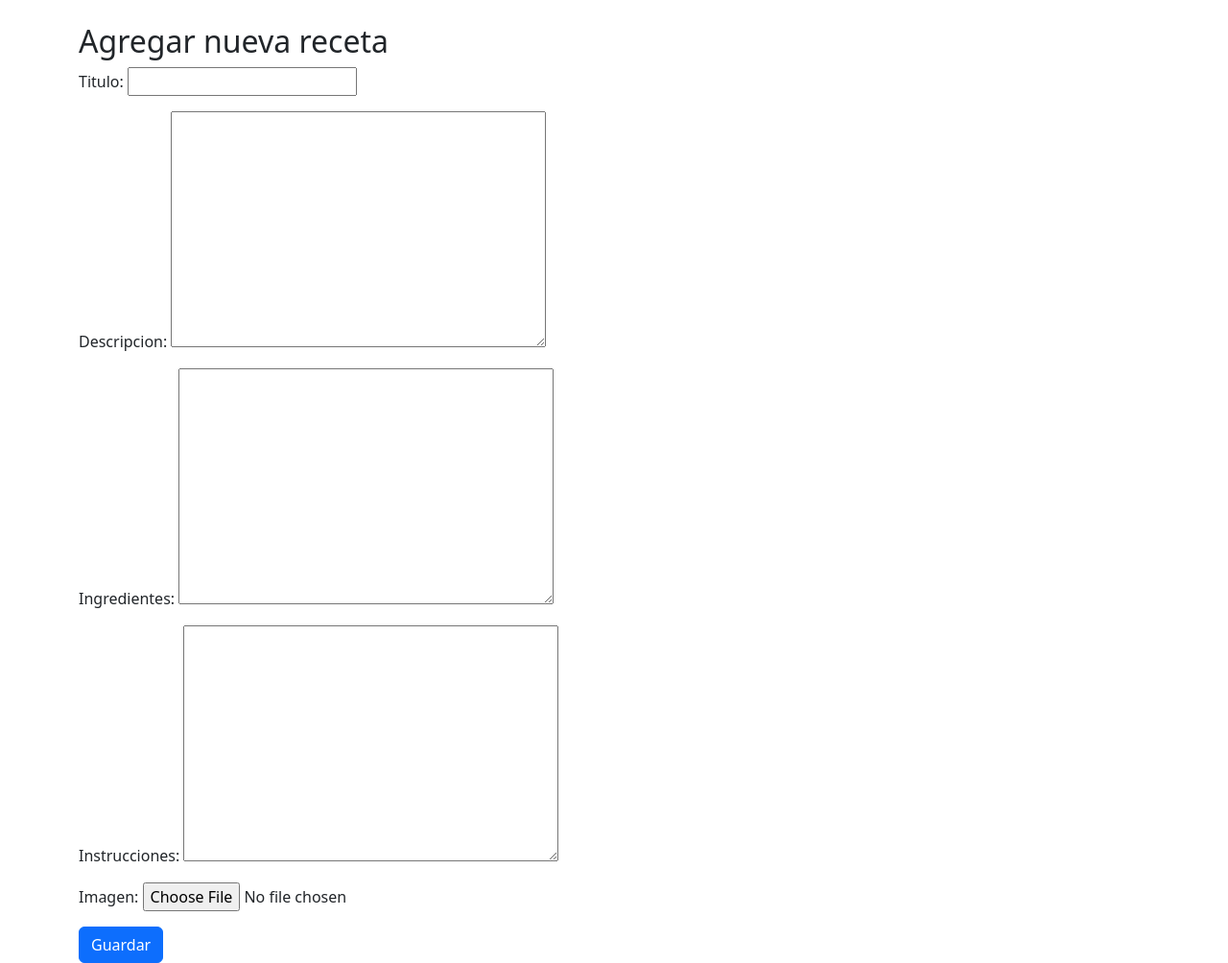
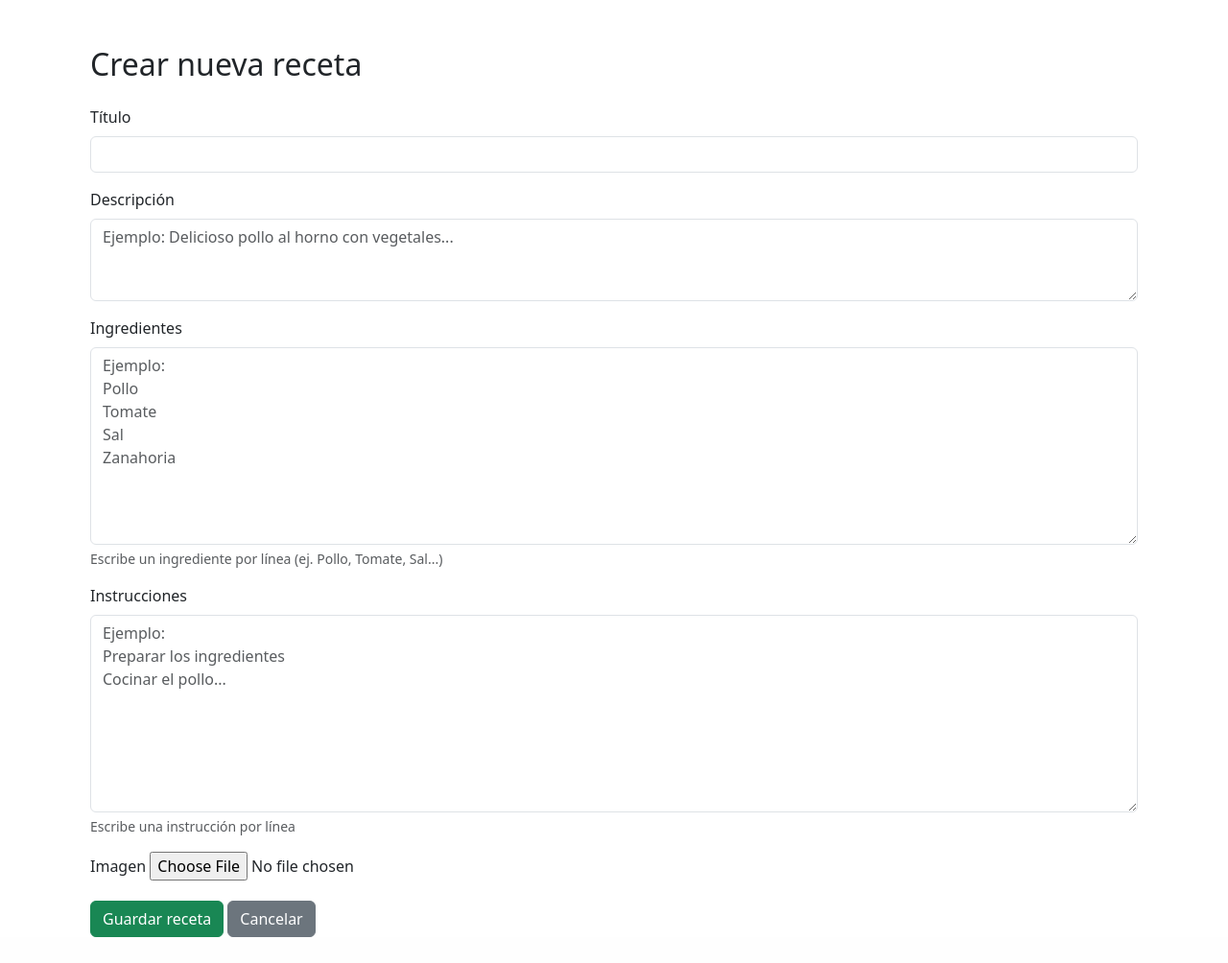
Before and after one commit to OmarVelasquezR/MiPrimerProyecto_Velasquez, a Django app: page /recetas/crear/ in a window 1280 px wide. Shown: the part 56-1060 px from the top of the page at 96% size. After the commit the page ends 1033 px from the top, so only its background shows below. Run offline with Django 5.2, Linux system fonts and the light colour scheme; the visitor is signed in with stand-in values (Sample User, id 1); some libraries are stand-ins or nearby versions.

Commit message:
Smart Food 2

```diff
--- a/config/settings.py
+++ b/config/settings.py
@@ -37,6 +37,7 @@ INSTALLED_APPS = [
     'django.contrib.sessions',
     'django.contrib.messages',
     'django.contrib.staticfiles',
+    'widget_tweaks',
     'recetas',
     'cuentas',
 ]
--- a/recetas/forms.py
+++ b/recetas/forms.py
@@ -5,3 +5,17 @@ class RecetaForm(forms.ModelForm):
     class Meta:
         model = Receta
         fields = ['titulo', 'descripcion', 'ingredientes', 'instrucciones', 'imagen']
+        widgets = {
+            'descripcion': forms.Textarea(attrs={
+                'placeholder': 'Ejemplo: Delicioso pollo al horno con vegetales...',
+                'rows': 3
+            }),
+            'ingredientes': forms.Textarea(attrs={
+                'placeholder': 'Ejemplo:\nPollo\nTomate\nSal\nZanahoria',
+                'rows': 8
+            }),
+            'instrucciones': forms.Textarea(attrs={
+                'placeholder': 'Ejemplo:\nPreparar los ingredientes\nCocinar el pollo...',
+                'rows': 8
+            }),
+        }
--- a/recetas/models.py
+++ b/recetas/models.py
@@ -1,5 +1,6 @@
 from django.db import models
 from django.utils import timezone
+from django.contrib.auth.models import User
 
 class Receta(models.Model):
     titulo = models.CharField(max_length=100)
@@ -8,6 +9,7 @@ class Receta(models.Model):
     instrucciones = models.TextField()
     imagen = models.ImageField(upload_to='recetas/', blank=True, null=True)
     fecha_creacion = models.DateTimeField(default=timezone.now)
+    autor = models.ForeignKey(User, on_delete=models.CASCADE)
 
     def __str__(self):
         return self.titulo
--- a/recetas/templates/recetas/crear_receta.html
+++ b/recetas/templates/recetas/crear_receta.html
@@ -1,12 +1,44 @@
 {% extends 'recetas/base.html' %}
+{% load static %}
+{% load widget_tweaks %}
 
-{% block title %}Crear Receta{% endblock %}
+{% block title %}Crear receta{% endblock %}
 
 {% block content %}
-<h2>Agregar nueva receta</h2>
-<form method="post" enctype="multipart/form-data">
+<div class="container mt-5">
+  <h2>Crear nueva receta</h2>
+  <form method="POST" enctype="multipart/form-data" class="mt-4">
     {% csrf_token %}
-    {{ form.as_p }}
-    <button type="submit" class="btn btn-primary">Guardar</button>
-</form>
+
+    <div class="mb-3">
+      <label for="{{ form.titulo.id_for_label }}" class="form-label">Título</label>
+      {{ form.titulo|add_class:"form-control" }}
+    </div>
+
+    <div class="mb-3">
+      <label for="{{ form.descripcion.id_for_label }}" class="form-label">Descripción</label>
+      {{ form.descripcion|add_class:"form-control" }}
+    </div>
+
+    <div class="mb-3">
+      <label for="{{ form.ingredientes.id_for_label }}" class="form-label">Ingredientes</label>
+      {{ form.ingredientes|add_class:"form-control" }}
+      <div class="form-text">Escribe un ingrediente por línea (ej. Pollo, Tomate, Sal...)</div>
+    </div>
+
+    <div class="mb-3">
+      <label for="{{ form.instrucciones.id_for_label }}" class="form-label">Instrucciones</label>
+      {{ form.instrucciones|add_class:"form-control" }}
+      <div class="form-text">Escribe una instrucción por línea</div>
+    </div>
+
+    <div class="mb-3">
+      <label for="{{ form.imagen.id_for_label }}" class="form-label">Imagen</label>
+      {{ form.imagen }}
+    </div>
+
+    <button type="submit" class="btn btn-success">Guardar receta</button>
+    <a href="{% url 'lista_recetas' %}" class="btn btn-secondary">Cancelar</a>
+  </form>
+</div>
 {% endblock %}
--- a/recetas/templates/recetas/lista_recetas.html
+++ b/recetas/templates/recetas/lista_recetas.html
@@ -15,10 +15,13 @@
             {% endif %}
             <div class="card-body">
                 <h5 class="card-title">{{ receta.titulo }}</h5>
+                <p class="text-muted mb-1">👨‍🍳 Publicado por: {{ receta.autor.get_full_name|default:receta.autor.username }}</p>
                 <p class="card-text">{{ receta.descripcion|truncatewords:20 }}</p>
-                    <a href="{% url 'detalle_receta' receta.pk %}" class="btn btn-outline-primary">Leer más</a>
+                <a href="{% url 'detalle_receta' receta.pk %}" class="btn btn-sm btn-outline-primary">Leer más</a>
+                {% if user == receta.autor %}
                 <a href="{% url 'editar_receta' receta.pk %}" class="btn btn-sm btn-warning">Editar</a>
                 <a href="{% url 'eliminar_receta' receta.pk %}" class="btn btn-sm btn-danger">Eliminar</a>
+                {% endif %}
             </div>
         </div>
     </div>
@@ -27,4 +30,5 @@
 {% else %}
 <p class="alert alert-warning">No hay recetas aún.</p>
 {% endif %}
+
 {% endblock %}
--- a/recetas/views.py
+++ b/recetas/views.py
@@ -28,11 +28,14 @@ def crear_receta(request):
     if request.method == 'POST':
         form = RecetaForm(request.POST, request.FILES)
         if form.is_valid():
-            form.save()
+            receta = form.save(commit=False)
+            receta.autor = request.user
+            receta.save()
             return redirect('lista_recetas')
     else:
         form = RecetaForm()
     return render(request, 'recetas/crear_receta.html', {'form': form})
+
 
 # Vista para editar
 @login_required
@@ -64,4 +67,5 @@ def perfil_usuario(request):
 # Vista de mis recetas
 @login_required
 def mis_recetas(request):
-    return render(request, 'recetas/mis_recetas.html')
+    recetas = Receta.objects.filter(autor=request.user)
+    return render(request, 'recetas/mis_recetas.html', {'recetas': recetas})
```
Also changed, not shown: recetas/templates/recetas/detalle_receta.html (+17 -6 lines), recetas/templates/recetas/editar_receta.html (+42 -4 lines), media/recetas/Image-of-Baked-Chicken-with-Vegetables-Recipe.png (added), recetas/migrations/0002_receta_autor.py (added). Lines whose indentation alone changed are shown as unchanged.
